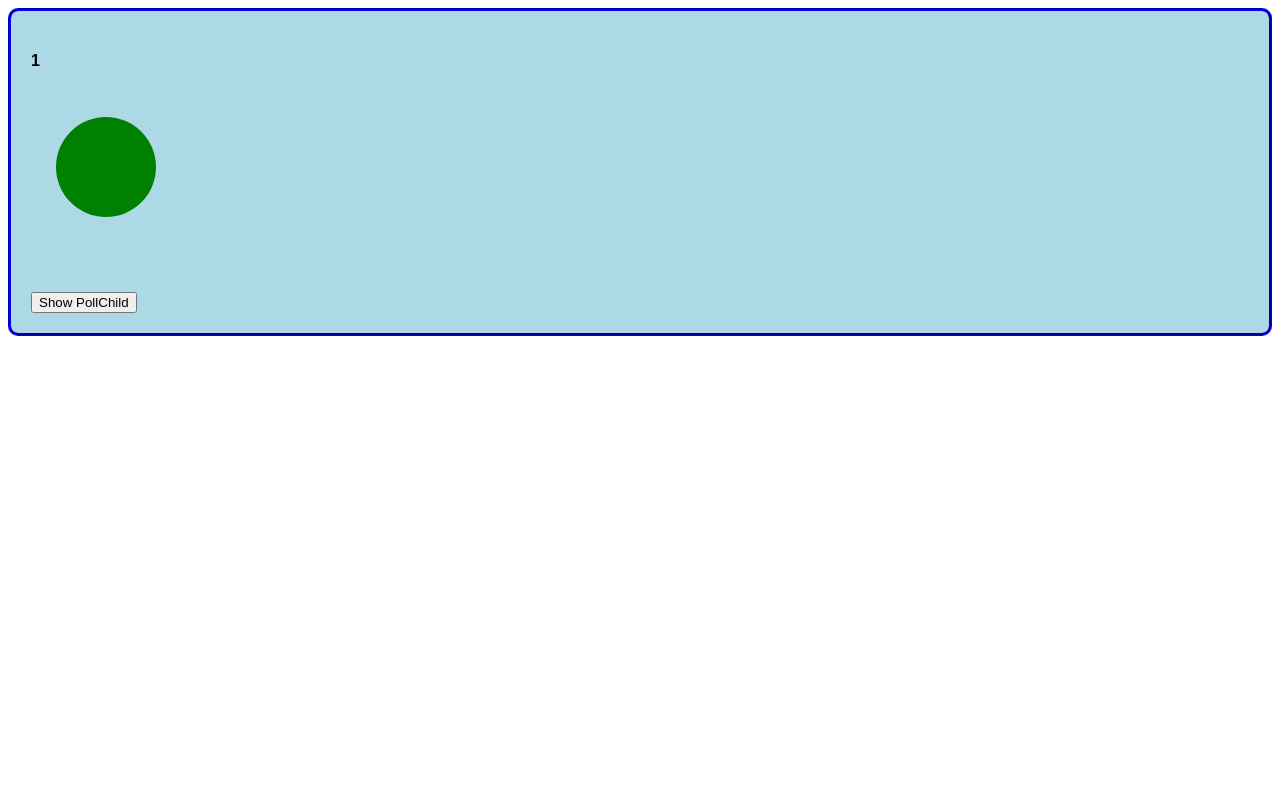
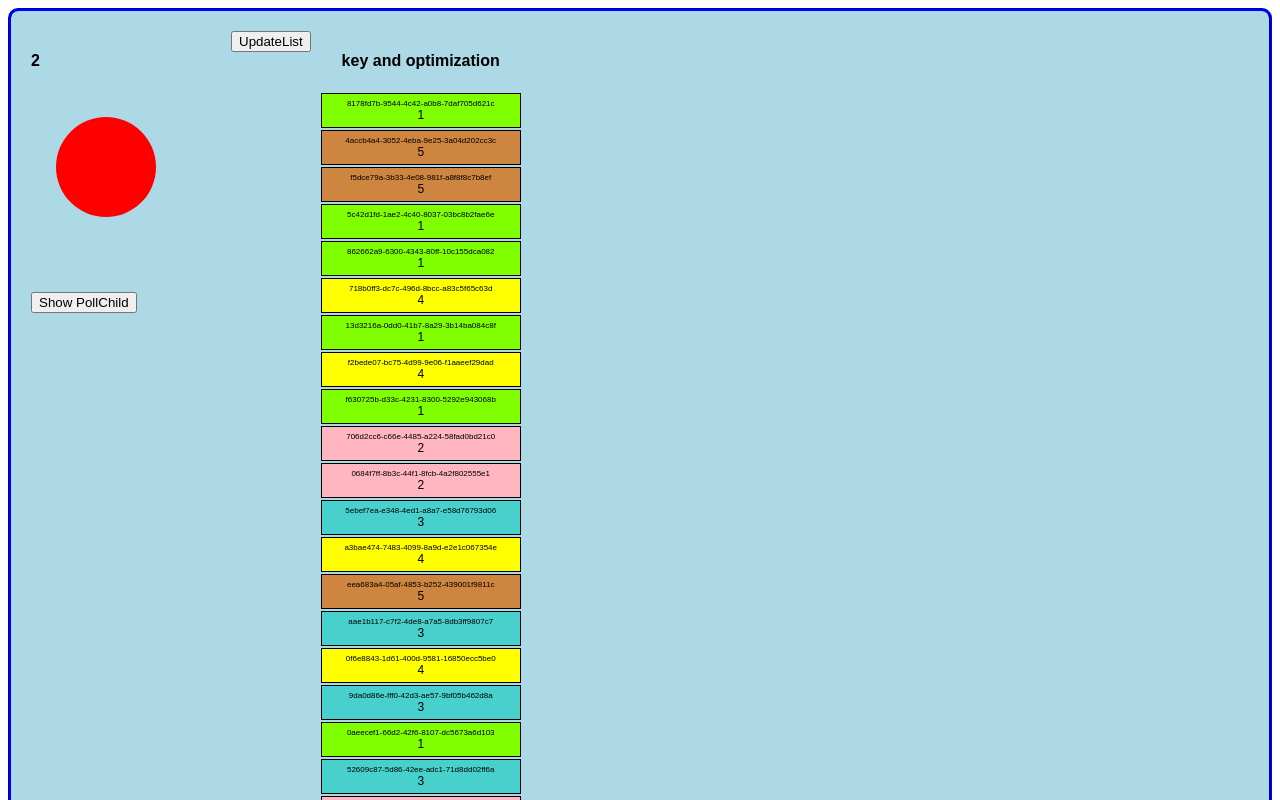
Before and after one commit to smerth/react-lifecycle-logger, a React (Create React App) app: page / in a window 1280 px wide. Shown: the top 800 px of the page. Built offline with nearby package versions, Linux system fonts and the light colour scheme.

Commit message:
list overview & generating list reports

```diff
--- a/package.json
+++ b/package.json
@@ -6,7 +6,8 @@
     "react": "^16.2.0",
     "react-dom": "^16.2.0",
     "react-scripts": "1.1.1",
-    "styled-components": "^3.2.0"
+    "styled-components": "^3.2.0",
+    "uuid": "^3.2.1"
   },
   "scripts": {
     "start": "react-scripts start",
--- a/src/App.js
+++ b/src/App.js
@@ -1,6 +1,7 @@
 import React, { Component } from "react";
 // import loggify from './loggify'
 import { Parent, Column, ChildContainer, H4, H5 } from "./styled";
+import { BigList } from "./lists";
 
 class App extends Component {
   static displayName = "App";
@@ -70,6 +71,10 @@
           </button>
           {showPollChild ? <PollChild parentPoll={parentPoll} /> : null}
         </Column>
+
+        <Column>
+          <BigList />
+        </Column>
       </Parent>
     );
   }
--- /dev/null
+++ b/src/lists.js
@@ -0,0 +1,115 @@
+import React, { Component } from "react";
+import uuid from "uuid/v4";
+import { Row, H4, Id, Value, Item, NoKey, Medium, Faster } from "./styled";
+import { start, stop, printWasted, printInclusive } from "react-addons-perf";
+
+export class BigList extends Component {
+  static displayName = "BigList";
+
+  constructor(props) {
+    super(props);
+
+    this.ids = [];
+
+    for (let i = 0; i < 500; i++) {
+      this.ids.push(uuid());
+    }
+
+    this.state = {
+      items: this.ids.map(id => {
+        return {
+          id,
+          value: getRandomInt(1, 5)
+        };
+      })
+    };
+  }
+
+  updateList = () => {
+    let newItems = this.ids.map(id => {
+      return {
+        id,
+        value: getRandomInt(1, 5)
+      };
+    });
+    start();
+    this.setState(
+      () => {
+        return {
+          items: newItems
+        };
+      },
+      () => {
+        stop();
+        printInclusive();
+        printWasted();
+      }
+    );
+  };
+
+  render() {
+    return (
+      <Row>
+        <button onClick={this.updateList}>UpdateList</button>
+        {/* <NoKey>
+          <H4>no key</H4>
+          {this.state.items.map((item, index) => (
+            <Regular
+              item={item}
+              key={index}
+            />
+          ))}
+        </NoKey> */}
+        {/* <Medium>
+          <H4>key, no optimization</H4>
+          {this.state.items.map(item => (
+            <Regular
+              item={item}
+              key={item.id}
+            />
+          ))}
+        </Medium> */}
+        <Faster>
+          <H4>key and optimization</H4>
+          {this.state.items.map(item => (
+            <Optimized item={item} key={item.id} />
+          ))}
+        </Faster>
+      </Row>
+    );
+  }
+}
+
+class Optimized extends Component {
+  shouldComponentUpdate(nextProps, nextState) {
+    return nextProps.item.value !== this.props.item.value;
+  }
+
+  render() {
+    let { id, value } = this.props.item;
+    return (
+      <Item value={value}>
+        <Id>{id}</Id>
+        <Value>{value}</Value>
+      </Item>
+    );
+  }
+}
+
+class Regular extends Component {
+  render() {
+    let { id, value } = this.props.item;
+    return (
+      <Item value={value}>
+        <Id>{id}</Id>
+        <Value>{value}</Value>
+      </Item>
+    );
+  }
+}
+
+function getRandomInt(min, max) {
+  min = Math.ceil(min);
+  max = Math.floor(max);
+  return Math.floor(Math.random() * (max - min + 1)) + min;
+}
```
Also changed, not shown: 4 other files (tests, documents, lock files or other folders).
